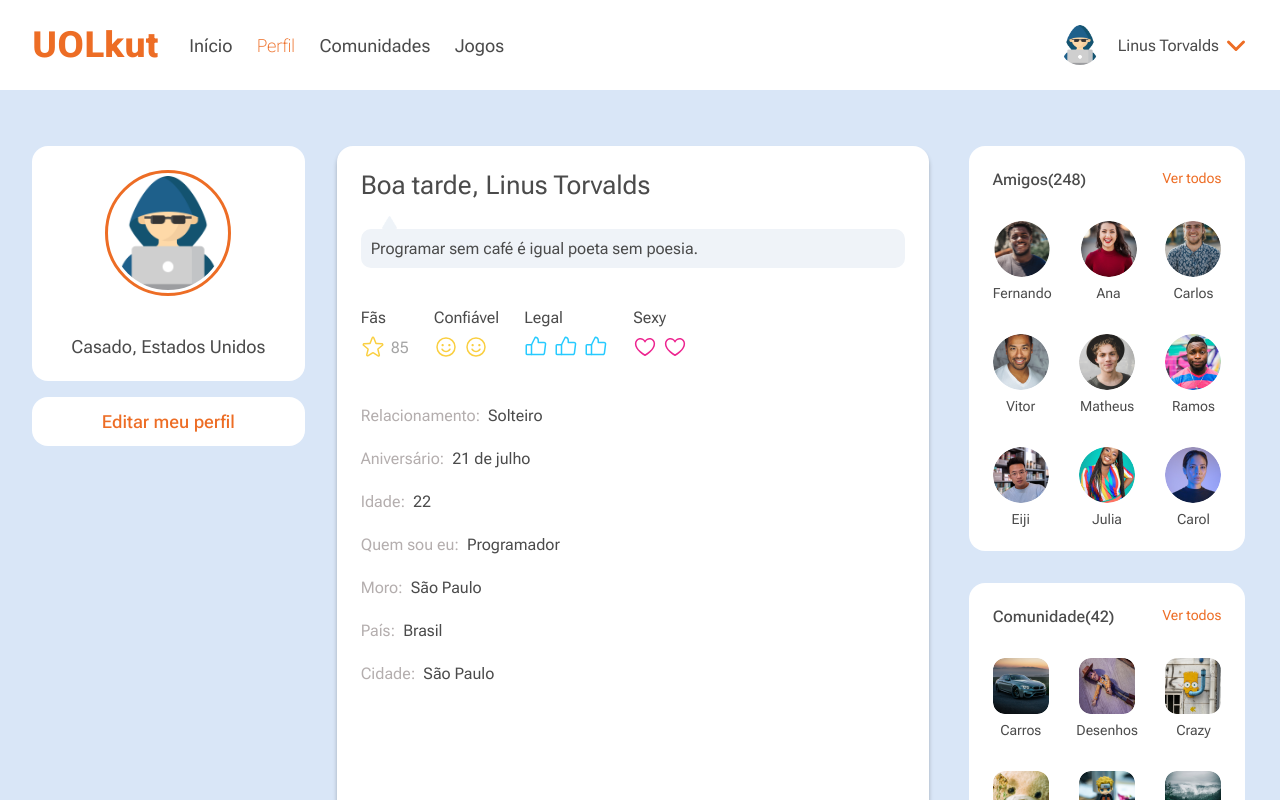
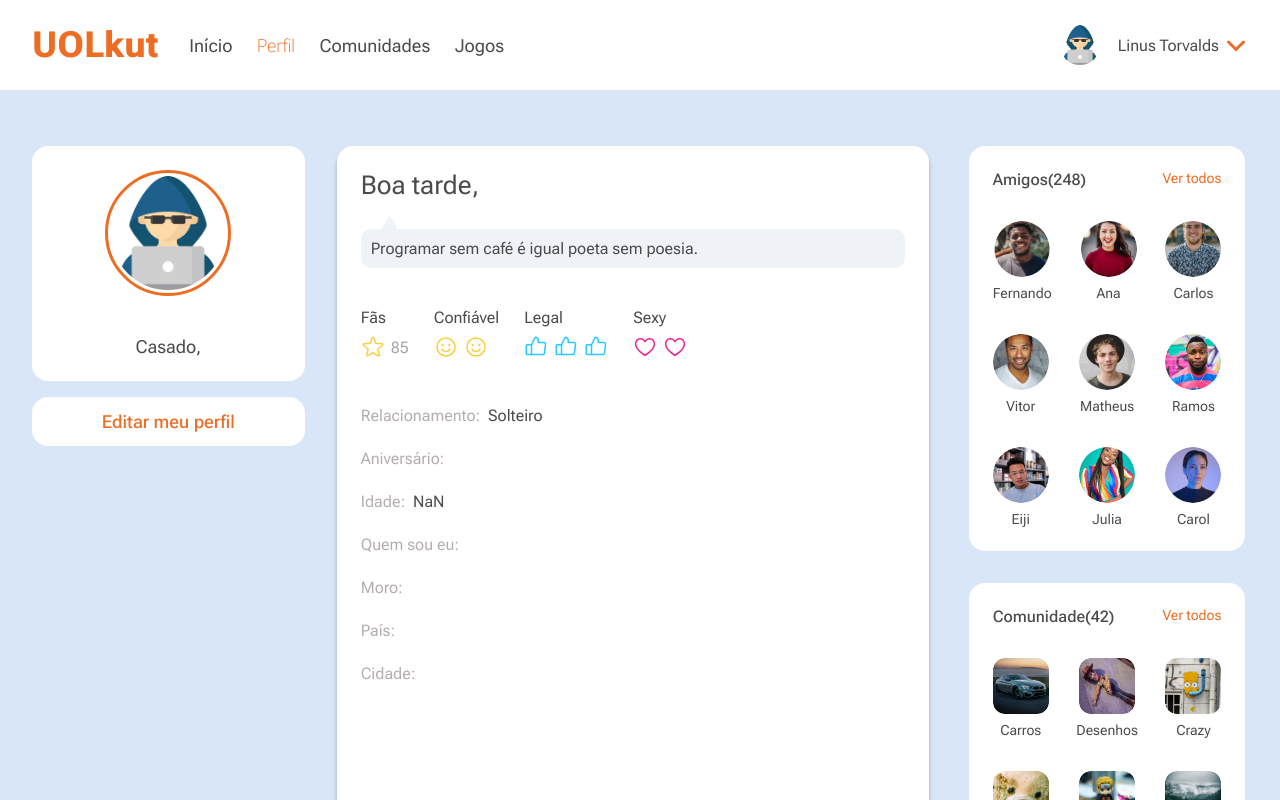
Before and after one commit to Matheus-kb/projeto-compass-desafio-x, a React (Create React App) app: page /profile in a window 1280 px wide. Shown: the top 800 px of the page. Built offline with nearby package versions, Linux system fonts and the light colour scheme.

Commit message:
feat: Dealing with registry errors and dynamically pulling data into the profile

```diff
--- a/package.json
+++ b/package.json
@@ -16,6 +16,7 @@
     "jsonwebtoken": "^9.0.2",
     "react": "^18.2.0",
     "react-dom": "^18.2.0",
+    "react-hot-toast": "^2.4.1",
     "react-router-dom": "^6.17.0",
     "react-scripts": "5.0.1",
     "styled-components": "^6.0.8",
--- a/src/components/InfoProfile/InfoProfile.tsx
+++ b/src/components/InfoProfile/InfoProfile.tsx
@@ -7,14 +7,32 @@ import Star from '../Icons/emojis/Star';
 import Smiley from '../Icons/emojis/Smiley';
 import ThumbsUp from '../Icons/emojis/ThumbsUp';
 import Sexy from '../Icons/emojis/Sexy';
-
 import Triangle from '../../assets/images/triangle.png';
 import { Link } from 'react-router-dom';
 
+import { UserInfos } from '../../context/userInfos';
+
 const InfoProfile = (): JSX.Element => {
+  const {user} = UserInfos()
+
+  const calculateAge = (birthdate: any) => {
+    const birthDate = new Date(birthdate);
+    const currentDate = new Date();
+    const age = currentDate.getFullYear() - birthDate.getFullYear();
+
+    if (
+      currentDate.getMonth() < birthDate.getMonth() ||
+      (currentDate.getMonth() === birthDate.getMonth() && currentDate.getDate() < birthDate.getDate())
+    ) {
+      return age - 1;
+    } else {
+      return age;
+    }
+  };
+
   return (
     <Card classNameCard="card-profile-info">
-      <h3 className="title-info-profile">Boa tarde, Linus Torvalds</h3>
+      <h3 className="title-info-profile">Boa tarde, {user?.enteredName}</h3>
       <div className="quote">
         <div className="triangle">
           <img src={Triangle} alt="apontamento" />
@@ -61,27 +79,27 @@ const InfoProfile = (): JSX.Element => {
         </dl>
         <dl className="info-status">
           <dt>Aniversário:</dt>
-          <dd>21 de julho</dd>
+          <dd>{user?.enteredDate}</dd>
         </dl>
         <dl className="info-status">
           <dt>Idade:</dt>
-          <dd>22</dd>
+          <dd>{calculateAge(user?.enteredDate)}</dd>
         </dl>
         <dl className="info-status">
           <dt>Quem sou eu:</dt>
-          <dd>Programador</dd>
+          <dd>{user?.enteredProfession}</dd>
         </dl>
         <dl className="info-status">
           <dt>Moro:</dt>
-          <dd>São Paulo</dd>
+          <dd>{user?.enteredCity}</dd>
         </dl>
         <dl className="info-status">
           <dt>País:</dt>
-          <dd>Brasil</dd>
+          <dd>{user?.enteredCountry}</dd>
         </dl>
         <dl className="info-status">
           <dt>Cidade:</dt>
-          <dd>São Paulo</dd>
+          <dd>{user?.enteredCity}</dd>
         </dl>
       </div>
       <div className="box-tags">
--- a/src/components/Register.tsx
+++ b/src/components/Register.tsx
@@ -1,5 +1,8 @@
 import React, { useContext, useState } from "react";
-import { useNavigate   } from "react-router-dom";
+import { useNavigate } from "react-router-dom";
+
+import { AxiosError } from "axios";
+import toast, { Toaster } from "react-hot-toast";
 
 import UolCircle from "./Icons/UolCircle";
 import Card from "./Card/Card";
@@ -103,25 +106,6 @@ const Register = (): JSX.Element => {
     let isFormValid = true;
     setLoading(true);
 
-    if (!enteredEmailIsValid) {
-      isFormValid = false;
-    } else {
-      const existingUsers = await fetch(usersUrl).then((response) =>
-        response.json()
-      );
-
-      const emailAlreadyExists = existingUsers.some(
-        (user: User) => user.email === enteredEmail
-      );
-
-      if (emailAlreadyExists) {
-        setEnteredEmailIsValid(false);
-        isFormValid = false;
-      } else {
-        setEnteredEmailIsValid(true);
-      }
-    }
-
     if (!enteredEmail.includes("@") || enteredEmail.trim() === "") {
       setEnteredEmailIsValid(false);
       isFormValid = false;
@@ -171,8 +155,6 @@ const Register = (): JSX.Element => {
       setEnteredCityIsValid(true);
     }
 
-
-
     if (isFormValid) {
       const user: User = {
         email: enteredEmail,
@@ -184,30 +166,21 @@ const Register = (): JSX.Element => {
         enteredCity,
       };
 
-      console.log(user);
-
       try {
-        const response = await api.post('/users',user)
-        if (response.status === 200){
-          localStorage.setItem('token', response.data.accessToken)
-          setUser(response.data.user)
-         navigate("/")
+        await api
+          .post("/users", user)
+          .then((response) => {
+            setUser(response.data.user);
+            localStorage.setItem("token", response.data.accessToken);
             console.log(response);
-        } else {
-          console.log(response);
+            navigate("/profile")
+          })
+          .catch((error) => {
+            toast.error("Email já cadastrado.");
+          });
+      } catch (error: AxiosError | any) {
+        toast.error("Erro: Tente novamente mais tarde.");
       }
-      } catch (error) {
-      }
-
-      // setEnteredEmail("");
-      // setEnteredPassword("");
-      // setEnteredName("");
-      // setEnteredDate("");
-      // setEnteredProfession("");
-      // setEnteredCountry("");
-      // setEnteredCity("");
-
-      // navigate("/second-register");
     }
 
     setLoading(false);
@@ -215,6 +188,7 @@ const Register = (): JSX.Element => {
 
   return (
     <React.Fragment>
+      <Toaster/>
       <section className="register create">
         <div className="image">
           <p>
@@ -234,6 +208,7 @@ const Register = (): JSX.Element => {
                 id="email"
                 placeholder="E-mail"
                 value={enteredEmail}
+                required
                 onChange={emailChangeHandler}
               />
               {!enteredEmailIsValid && (
@@ -315,7 +290,6 @@ const Register = (): JSX.Element => {
                 </ButtonCreate>
               )}
               {loadind && <ButtonCreate disabled>Aguarde...</ButtonCreate>}
-
             </div>
           </form>
         </Card>
--- a/src/data/db.json
+++ b/src/data/db.json
@@ -2,43 +2,33 @@
   "users": [
     {
       "email": "test@test.com",
-      "password": "$2a$10$84VB1eWfELd1ZZ61tirRDeyzFCcWJHP6HtR2F0DASsQr7GjaxL2vC",
+      "password": "$2a$10$mtiioXGt9CrqrcGDGjPlneKdJ8Ji68dQVizN7TBcDnIMY1qPncuh.",
       "enteredName": "matheus",
       "enteredDate": "22/03/2003",
       "enteredProfession": "dev",
       "enteredCountry": "brasil",
       "enteredCity": "pelotas",
-      "id": 3
+      "id": 1
     },
     {
-      "email": "test2@gmail.com",
-      "password": "$2a$10$76gubSj9mu0.VudC2CHYh.HXOImxB8WS6KPhzocnT/kBOAIW0s06O",
+      "email": "test1@test.com",
+      "password": "$2a$10$At3d9SlkXZxDeWZce69YveNQJSoFRWKHxQTSU5p1QetIZi6kCp8cm",
       "enteredName": "julia",
       "enteredDate": "22/03/2003",
       "enteredProfession": "dev",
       "enteredCountry": "brasil",
       "enteredCity": "pelotas",
-      "id": 4
-    },
-    {
-      "email": "test1@test.com",
-      "password": "$2a$10$gthjv9D6OpGe4.vZDUd3NuXzitq4ZBHG61/doHQZ7I0Cx9VW4uvsm",
-      "enteredName": "jfvnkjv",
-      "enteredDate": "11/11/1111",
-      "enteredProfession": "dev",
-      "enteredCountry": "brasil",
-      "enteredCity": "pelotas",
-      "id": 5
+      "id": 2
     },
     {
       "email": "test2@test.com",
-      "password": "$2a$10$IUmPU.b3RFCk8ZE9eKKBUe5lFhnUYCQV9BECHXhOqy5gAFc1kqvJG",
-      "enteredName": "matheus",
-      "enteredDate": "22/03/2003",
-      "enteredProfession": "dev",
-      "enteredCountry": "brasil",
-      "enteredCity": "pelotas",
-      "id": 6
+      "password": "$2a$10$dwfw7ZZhu168ec.MXKDEBuYYxDWdt75WKzaBcYQciNgTgpegOQ39q",
+      "enteredName": "João Gabs",
+      "enteredDate": "03/12/2011",
+      "enteredProfession": "Estudante",
+      "enteredCountry": "Brasil",
+      "enteredCity": "Pelotas - Sitio Floresta",
+      "id": 3
     }
   ]
 }
--- a/src/pages/ProfilePage.tsx
+++ b/src/pages/ProfilePage.tsx
@@ -12,10 +12,7 @@ import Communities from '../components/InfoProfile/Communities/Communities';
 
 type Props = {};
 const ProfilePage = (props: Props): JSX.Element => {
-
   const {user} = UserInfos()
-  console.log(user);
-
 
   return (
     <div>
@@ -32,7 +29,7 @@ const ProfilePage = (props: Props): JSX.Element => {
           <Card classNameCard="profile-photo">
             <img src={ProfilePhoto} alt="foto de perfil" />
             <p className="name-profile">{user?.enteredName}</p>
-            <p className="status-profile">Casado, Estados Unidos</p>
+            <p className="status-profile">Casado,{user?.enteredCountry} </p>
           </Card>
           <Link to="/profile/edit-information">
             <Card classNameCard="edit-profile">
```
Also changed, not shown: 1 other file (tests, documents, lock files or other folders). Lines whose indentation alone changed are shown as unchanged.
